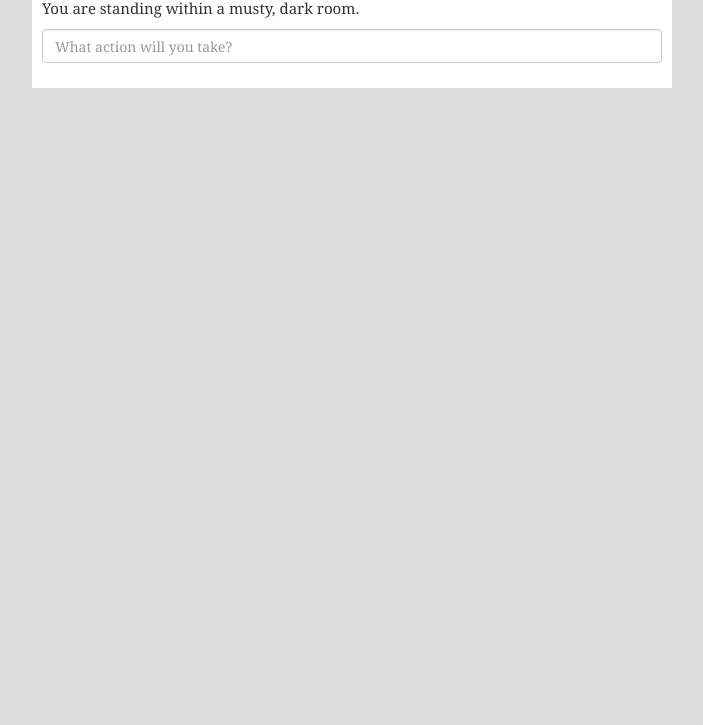
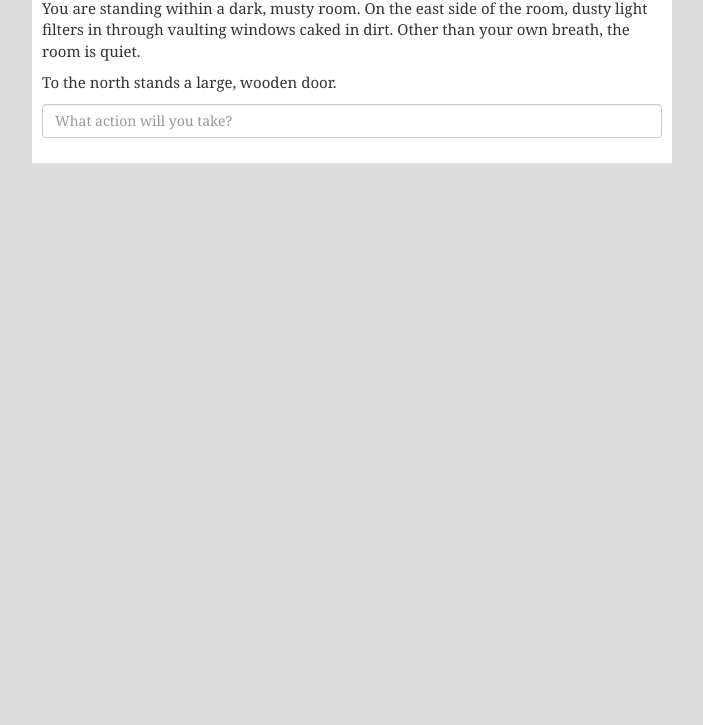
Before and after one commit to ava-cassiopeia/TextAdventure, a plain HTML site: page index.html in a window 1280 px wide. Shown: the part 75-800 px from the top of the page, without its empty margins (288-991 px from the left). Drawn offline with nearby package versions, Linux system fonts and the light colour scheme.

Commit message:
Added More Story Functions

```diff
--- a/js/data.js
+++ b/js/data.js
@@ -29,7 +29,8 @@ var verbs = {
 		}
 	},
 	"walk": {alias: "move"},
-	"travel": {alias: "move"}
+	"travel": {alias: "move"},
+	"go": {alias: "move"}
 };
 
 // rooms //
@@ -39,10 +40,10 @@ var rooms = {
 	first: {
 		name: "Dark Room",
 		state: 0,
-		description: "You are standing within a musty, dark room. ",
+		"description-page": "rooms/first.html",
 		transition: function(a){switch(a){
 			case "moved north": // the player attempts to leave to the north //
-				Before("You slowly creak open the door, letting in a draft.");
+				ForState(0, 1, Before("You slowly creak open the door, letting in fresh air and light. At first, you are blinded, but soon, your eyes adjust..."));
 				break;
 		}},
 		attached: {
@@ -50,17 +51,11 @@ var rooms = {
 		}
 	},
 
-	third:{
+	second: {
 		name: "Second Room",
-		state: 0,
-		description: "You are now standing in the second room.",
+		"description-page": "rooms/second.html",
 		attached: {
 			south: "first"
 		}
-	},
-
-	second: {
-		name: "Second Room",
-		"description-page": "rooms/second.html"
 	}
 };
--- a/js/engine.js
+++ b/js/engine.js
@@ -83,6 +83,13 @@ function Before(basicString){
 	before += "<p>" + basicString + "</p>";
 }
 
+function ForState(state, toState, action){
+	if(currentRoom.state == state){
+		action();
+		currentRoom.state = toState;
+	}
+}
+
 function TriggerTransition(transitionName){
 	if(isset(currentRoom.transition)){
 		currentRoom.transition(transitionName);
--- /dev/null
+++ b/rooms/first.html
@@ -0,0 +1,8 @@
+<p>
+	You are standing within a dark, musty room. On the east side of the room, dusty
+	light filters in through vaulting windows caked in dirt. Other than your own breath,
+	the room is quiet.
+</p>
+<p>
+	To the north stands a large, wooden door.
+</p>
```
Also changed, not shown: rooms/second.html (+7 -1 lines).
